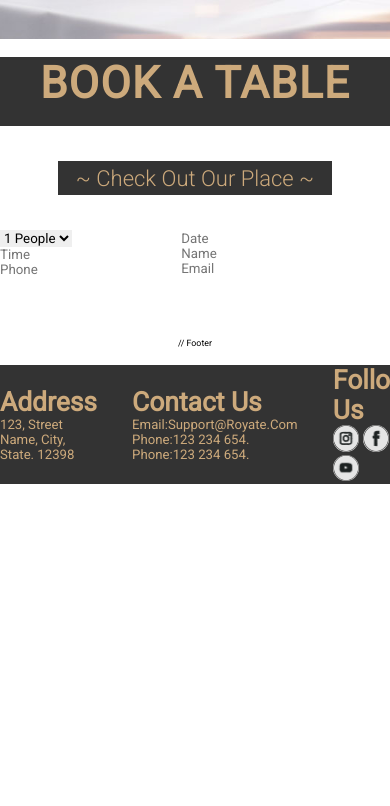
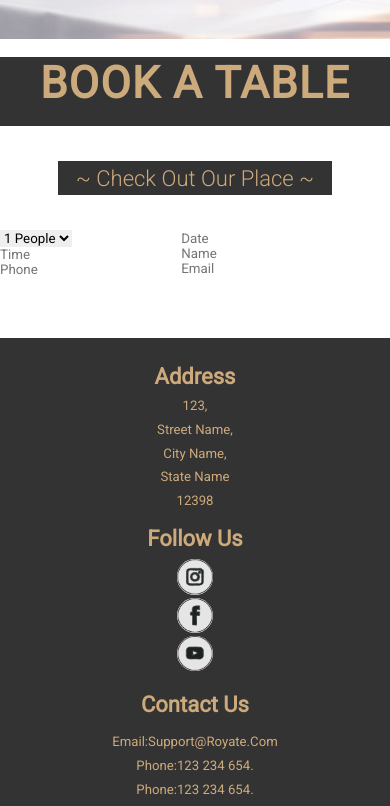
Before and after one commit to Am4874/Restaurant_website, a plain HTML site: page index.html in a window 390 px wide. Shown: the part 5863-6669 px from the top of the page. Before the commit the page ends 6347 px from the top, so only its background shows below. Drawn offline with nearby package versions, Linux system fonts and the light colour scheme.

Commit message:
changes in navbr and some javascipt

```diff
--- a/index.html
+++ b/index.html
@@ -36,7 +36,7 @@
       </nav>
 
       <div class="icon">
-        <i class="fas fa-bars" id="menu"></i>
+        <i class="fas fa-bars" id="menu" ></i>
         <i class="fas fa-search"></i>
         <i class="fas fa-heart"></i>
         <i class="fas fa-shopping-cart"></i>
@@ -423,35 +423,21 @@
 </div>
 
 
-// footer
+ <!-- footer -->
 <div class="footer">
-  <div class="Rname"></div>
-
   <div class="open">
-    <!-- <h3>Opening Hour</h3>
-    <div class="resto-time">
-      <div class="days">
-        <span>Monday</span>
-        <span>Tuesday</span>
-        <span>Wednesday</span>
-        <span>Thusday</span>
-        <span>Friday</span>
-        <span>Saturday</span>
-        <span>Sunday</span>
-      </div>
-      <div class="times">
-        <span>9:00 -23:59 </span>
-        <span>9:00 -23:59</span>
-        <span>9:00 -23:59</span>
-        <span>9:00 -23:59</span>
-        <span>9:00 -23:59</span>
-        <span>9:00 -23:59</span>
-        <span>9:00 -23:59</span>
-      </div>
-    </div> -->
     <div class="add">
       <h3>Address</h3>
-      <p class="">123, Street name, city, State. 12398</p>
+      <p class="address">123,<span>Street name, </span> <span> city name,</span> <span> State name</span> <span>12398</span></p>
+    </div>
+
+    <div class="foll">
+      <h3>Follow Us</h3>
+      <div class="imgcontainer">
+        <span class="inst"><img src="./logo/instagram.png"></span>
+        <span class="face"><img src="./logo/Facebook.png"></span>
+        <span class="YT"> <img src="./logo/youtube.png"></span>
+      </div>
     </div>
 
     <div class="contact">
@@ -459,13 +445,6 @@
       <p>Email:support@royate.com</p>
       <p>phone:123 234 654.</p>
       <p>phone:123 234 654.</p>
-    </div>
-
-    <div class="foll">
-      <h3>Follow Us</h3>
-      <span class="inst"><img src="./logo/instagram.png"></span>
-      <span class="face"><img src="./logo/Facebook.png"></span>
-      <span class="YT"> <img src="./logo/youtube.png"></span>
     </div>
 
   </div>
--- a/javascript.js
+++ b/javascript.js
@@ -1,12 +1,14 @@
+
+  document.addEventListener("DOMContentLoaded", function () {
     let menu = document.querySelector('#menu');
-let navbar =document.querySelector('.navbar');
+    let navbar = document.querySelector('.navbar');
 
     menu.onclick = () => {
         menu.classList.toggle('fa-times');
         navbar.classList.toggle('active');
     }
 
-var swiper = new swiper(".home-slider", {
+    var swiper = new Swiper(".home-slider", {
         spaceBetween: 30,
         centeredSlides: true,
         autoplay: {
@@ -17,5 +19,6 @@ var swiper = new swiper(".home-slider", {
           el: ".swiper-pagination",
           clickable: true,
         },
-    loop:true,
+        loop: true,
     });
+  });
--- a/style.css
+++ b/style.css
@@ -278,7 +278,7 @@ section {
   grid-template-columns: repeat(auto-fit, minmax(30rem, 1fr));
   grid-gap: 1.5rem;
 }
-.our-chef .item .image img{
+.our-chef .item .image img {
   width: 100%;
 }
 .our-chef .item {
@@ -286,23 +286,28 @@ section {
   z-index: 2;
   overflow: hidden;
 }
-.our-chef .item::before{
+.our-chef .item::before {
   position: absolute;
-    content: '';
+  content: "";
   width: 100%;
   height: 100%;
   display: none;
-    top: 0 ; left: 0; right: 0 ; bottom: 0;
-    background:  rgba(0, 0, 0, .5);
+  top: 0;
+  left: 0;
+  right: 0;
+  bottom: 0;
+  background: rgba(0, 0, 0, 0.5);
   z-index: 5;
 }
-.our-chef .item:hover.item:before{
+.our-chef .item:hover.item:before {
   display: block;
 }
-.our-chef .chef-info{
+.our-chef .chef-info {
   position: obsolute;
   top: 130%;
-    left: 0;right: 0; bottom: 0;
+  left: 0;
+  right: 0;
+  bottom: 0;
   display: flex;
   justify-content: center;
   z-index: 10;
@@ -310,10 +315,10 @@ section {
   transition: 1s;
   cursor: pointer;
 }
-.our-chef .item .chef-info h3{
+.our-chef .item .chef-info h3 {
   font-size: 1.7rem;
   color: #fff;
-    padding: .8rem 0;
+  padding: 0.8rem 0;
   text-transform: uppercase;
 }
 .our-chef .item .chef-info span {
@@ -321,30 +326,26 @@ section {
   color: var(--light-color);
   letter-spacing: 1px;
   font-weight: 300;
-
 }
 .our-chef .item .chef-info ul {
   list-style: none;
   display: flex;
   grid-gap: 2rem;
   padding: 3rem 0;
-
 }
 .our-chef .item .chef-info ul li a {
   color: #b9b6b6;
   font-size: 1.8rem;
-
 }
 
-.our-chef .item:hover .chef-info{
+.our-chef .item:hover .chef-info {
   top: 0;
 }
 /* OUR-CHEF STYLE END HERE */
 
-
 /* RESERVATION STYLE START HERE */
 
-.reservation{
+.reservation {
   display: flex;
   width: 100%;
   flex-wrap: wrap;
@@ -352,7 +353,7 @@ section {
   /* align-items: center; */
   gap: 2rem;
 }
-.reservation .image{
+.reservation .image {
   width: 100%;
   background: url(./image/book-a-table.jpg);
   background-size: cover;
@@ -360,14 +361,14 @@ section {
   background-position: center center;
   padding-top: 50rem;
 }
-.reservation .heading{
+.reservation .heading {
   color: var(--light-color);
   font-size: 5rem;
   background-color: var(--black);
   /* border-radius: 10%; */
   width: 100%;
 }
-.reservation .sub-heading{
+.reservation .sub-heading {
   text-align: center;
   color: var(--light-color);
   font-size: 2.5rem;
@@ -378,7 +379,7 @@ background: var(--black);
   display: inline-block;
 }
 
-.reservation .form-holder{
+.reservation .form-holder {
   display: flex;
   justify-content: center;
   align-items: center;
@@ -387,44 +388,92 @@ display: inline-block;
   gap: 1rem;
 }
 
-
 /*footer*/
 .footer {
   width: 100%;
+  /* height: 35vh; */
   color: var(--light-color);
   background: var(--black);
-  /* display: flex;
-  /* flex-direction: column;
-  align-items: center;
-  align-content: baseline; */
-  /* justify-content: space-between;
-  align-items: center; */ */
-  /* gap: 4rem; */
+  padding: 3rem;
 }
-.footer h3{
-  font-size: 3rem;
-}
-.footer .open{
+
+.open {
+  /* margin-top: 2rem;
+  margin-left: 3rem;
+  margin-right: 3rem; */
   font-size: 1.5rem;
   display: flex;
-  flex-direction: row;
-  /* flex-wrap: wrap; */
-  justify-content: space-around;
+  justify-content: space-between;
+}
+.address{
+  display: flex;
+  flex-direction: column;
+  justify-content: center;
   align-items: center;
-  gap: 4rem;
+  gap: 1rem;
 }
 
-.footer .contact{
-  font-size: 1.5rem;
+.footer h3 {
+  font-size: 2.5rem;
+  margin-bottom: 1rem;
+  /* padding:0.5rem 1.5rem;
+  border: 2px solid var(--light-color);
+  border-radius: 2rem;
+  border: none;
+*/
 }
-.footer .foll{
-
+.contact {
+ display: flex;
+ flex-direction: column;
+ gap: 1rem;
 }
-.footer .foll img{
+ .foll img {
   width: 3rem;
   height: 3rem;
   background-color: #e5e5e5;
   border-radius: 50%;
+}
+.imgcontainer{
+  display: flex;
+  justify-content: space-between;
+  align-items: center;
+}
+
+@media screen and (max-width:500px) {
+  .footer{
+    background-color: var(--black);
+    padding: 1rem;
+  }
+  .open{
+    flex-direction: column;
+  }
+  .open h3{
+    text-align: center;
+    margin-top: 2rem;
+  }
+  .add{
+    flex-direction: column;
+    align-items: center;
+    justify-content: center;
+  }
+  .foll{
+    flex-direction: column;
+    align-items: center;
+    justify-content: center;
+    gap: 0.5rem;
+  }
+.contact{
+  flex-direction: column;
+  align-items: center;
+}
+.imgcontainer{
+  flex-direction: column;
+  align-items: center;
+}
+.foll img{
+  height: 4rem;
+  width: 4rem;
+}
 }
 
 /* RESERVATION STYLE END HERE */
@@ -454,6 +503,9 @@ display: inline-block;
   header .logo img {
     height: 7rem;
   }
+  /* header .icon{
+    display: none;
+  } */
   header .icon #menu {
     display: inline-block;
   }
```
Lines whose indentation alone changed are shown as unchanged.
